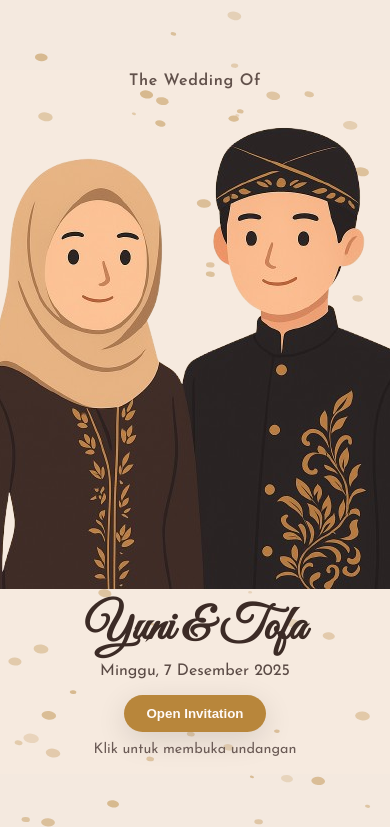
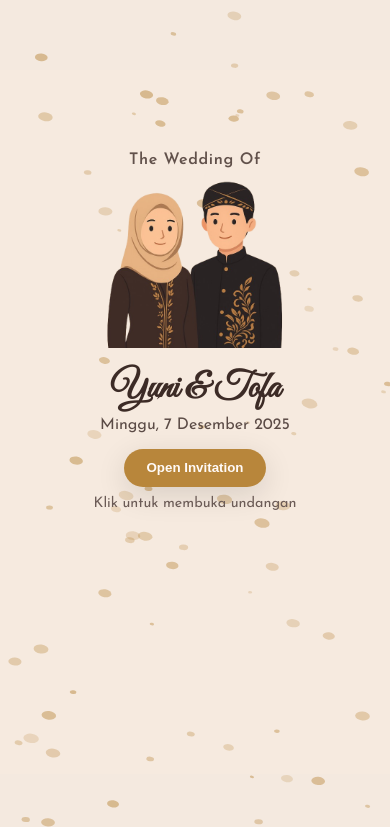
Before and after one commit to maulana1205/yuni_tofa_undangan-4x, a plain HTML site: page index.html in a window 390 px wide. Shown: the top 827 px of the page. Drawn offline with Linux system fonts and the light colour scheme; no server answers.

Commit message:
Update style.css

```diff
--- a/style.css
+++ b/style.css
@@ -218,3 +218,46 @@ body{
     padding: 6px 14px;
   }
 }
+
+/* ==== Perbaikan tampilan mobile landing section ==== */
+@media (max-width: 600px) {
+  .landing {
+    display: flex;
+    align-items: flex-start;
+    justify-content: center;
+    padding-top: 80px; /* turunkan isi agar "The Wedding Of" terlihat */
+  }
+
+  .landing-inner {
+    width: 100%;
+    max-width: 90%;
+    text-align: center;
+    margin-top: 40px;
+  }
+
+  .landing-couple {
+    width: 180px;
+    margin: 0 auto 0.6rem;
+  }
+
+  .landing-names {
+    font-size: 2.3rem;
+  }
+
+  .landing-date {
+    font-size: 1rem;
+  }
+
+  .guest-name {
+    display: block;
+    margin: 1rem auto 1.3rem auto; /* pastikan di atas tombol open invitation */
+    text-align: center;
+    font-size: 1.3rem;
+    padding: 8px 16px;
+  }
+
+  .btn-open {
+    display: block;
+    margin: 0 auto; /* biar tombol tetap center di bawah nama tamu */
+  }
+}
```
